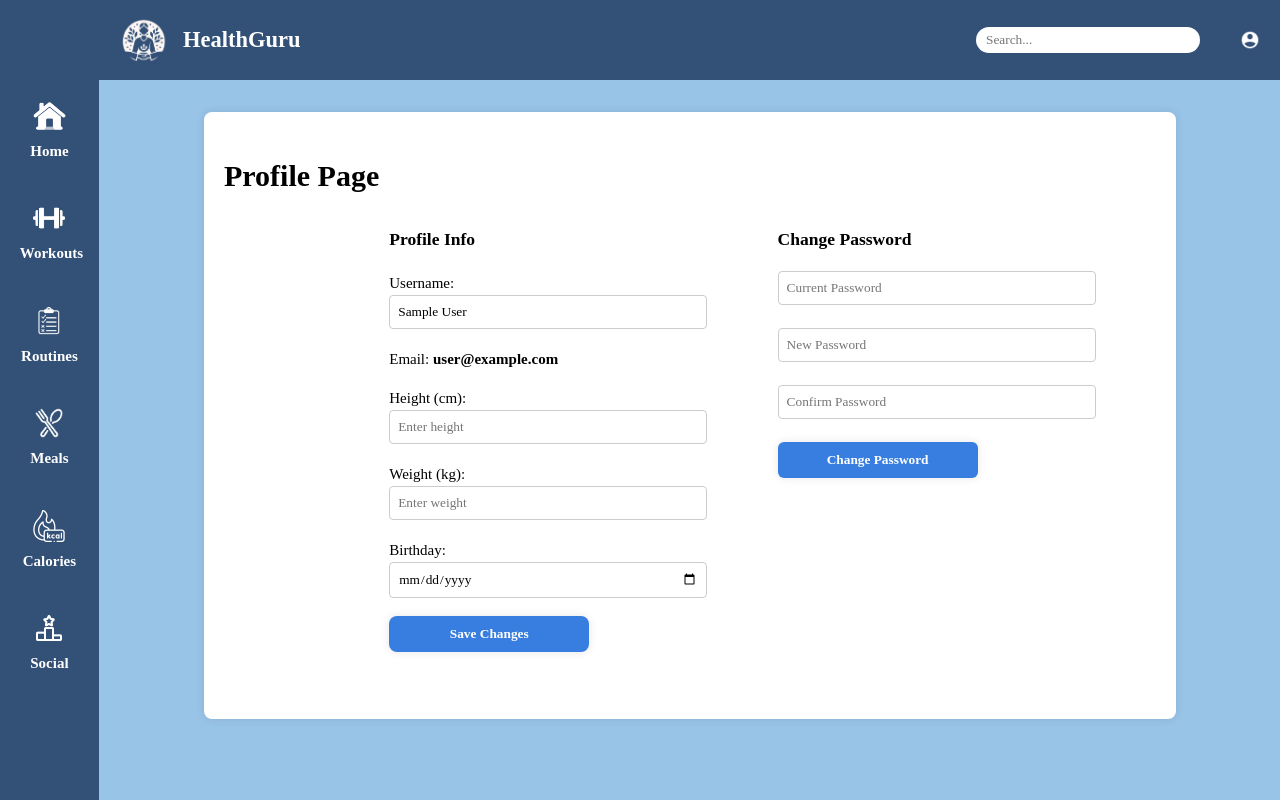
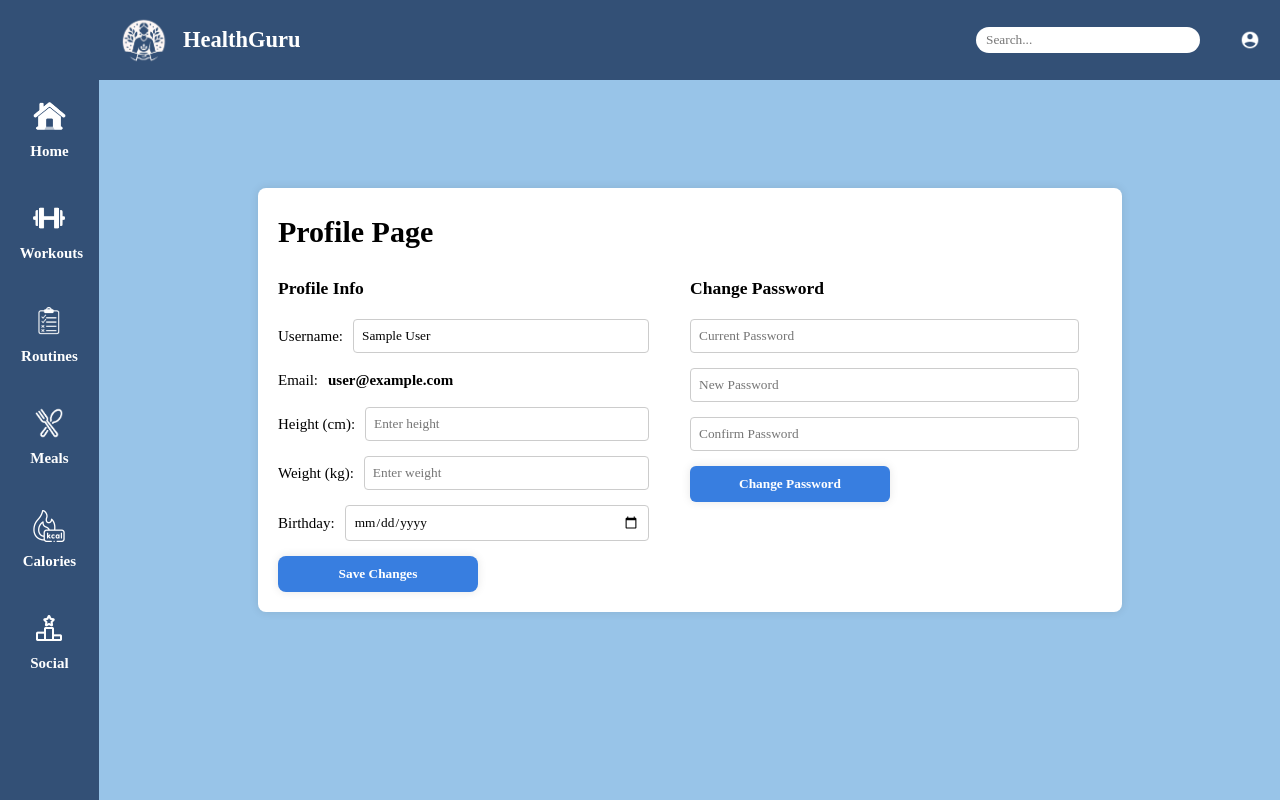
Before and after one commit to BT3103AppDev1/l1-final-term-project-group7, a Vue app: page /profile in a window 1280 px wide. Built offline with nearby package versions, Linux system fonts and the light colour scheme; no server answers; the database is empty; sample sign-in values are in the browser's storage; a web font is replaced by a local one.

Commit message:
Profile Page Styling

```diff
--- a/src/components/profile/ChangePassword.vue
+++ b/src/components/profile/ChangePassword.vue
@@ -1,13 +1,9 @@
 <template>
     <div id = "passwordContainer">
         <h3><strong>Change Password</strong></h3>
-        <div class="field-container">
+        <div id="passwordFields">
           <input type="password" placeholder="Current Password" v-model="currPassword" />
-        </div>
-        <div class="field-container">
           <input type="password" placeholder="New Password" v-model="newPassword" @blur = "validatePassword" />
-        </div>
-        <div class="field-container">
           <input type="password" placeholder="Confirm Password" v-model="cfmPassword" @blur = "validatePassword"/>
         </div>
         <p id="errorMsg" v-if="errorMessage">{{ errorMessage }}</p>
@@ -17,7 +13,6 @@
 </template>
 <script>
 import { getAuth, onAuthStateChanged, reauthenticateWithCredential, EmailAuthProvider, updatePassword } from 'firebase/auth';
-
 
 export default {
     name: 'ChangePassword',
@@ -91,26 +86,22 @@ export default {
 </script>
 
 <style scoped>
-.field-container {
+#passwordFields {
   display: flex;
   flex-direction: column;
-    margin-bottom: 20px;
-    width: 100%;
+  gap: 15px;
 }
 
-.field-container input[type="password"] {
-    width: 100%;
-    max-width: 300px;
+input {
+  display: flex;
+  width: 90%;
   padding: 8px;
-    margin-bottom: 3px;
   border: 1px solid #ccc;
   border-radius: 4px;
 }
 
 button {
   width: 200px;
-    height: 1%;
-    margin-bottom: 1%;
   padding: 10px;
   background-color: rgb(56, 126, 224);;
   color: white;
@@ -120,8 +111,6 @@ button {
   border-radius: 6px;
   font-weight: bolder;
 }
-
-
 
 button:hover {
   background-color: #f6f6f6;
--- a/src/components/profile/ProfileInfo.vue
+++ b/src/components/profile/ProfileInfo.vue
@@ -1,15 +1,26 @@
 <template>
     <div class="profileInfo">
         <h3><strong>Profile Info</strong></h3>
+        <div id="profileFields">
+          <div class="inputField">
             <p>Username: <input v-model="username" placeholder="Enter username" type="text" /></p>
+          </div>
+          <div class="inputField">
             <p>Email: <strong>{{ email }}</strong></p>
+          </div>
+          <div class="inputField">
             <p>Height (cm): <input v-model="height" placeholder="Enter height" type="text" @input = "clearError" @blur="validateHeight" /></p>
+          </div>
+          <div class="inputField">
             <p>Weight (kg): <input v-model="weight" placeholder="Enter weight" type="text" @input = "clearError"  @blur="validateWeight"/></p>
+          </div>
+          <div class="inputField">
             <p>Birthday: <input v-model="birthday" placeholder="Birthday" type="date" @input = "clearError"  @blur="validateBirthday" /></p>
+          </div>
           <p id="errorMsg" v-if="errorMessage">{{ errorMessage }}</p>
           <p id="resultMsg" v-if="resultMessage">{{ resultMessage }}</p>
           <p><button @click="updateUserProfile">Save Changes</button></p>
-
+        </div>
     </div>
 </template>
 <script>
@@ -172,22 +183,36 @@ export default {
 
 }
 </script>
+
 <style scoped>
-.profileInfo input[type="text"],
-.profileInfo input[type="email"],
-.profileInfo input[type="date"] {
+#profileFields {
+  display: flex;
+  flex-direction: column;
+  gap: 15px;
   width: 100%;
-    max-width: 300px;
+}
+
+.inputFields {
+  display: flex;
+}
+
+p {
+  display: flex;
+  width: 90%;
+  margin: 0px;
+  align-items: center;
+  gap: 10px;
+}
+
+input {
+  flex-grow: 1;
   padding: 8px;
-    margin-bottom: 3px;
   border: 1px solid #ccc;
   border-radius: 4px;
 }
 
 button {
   width: 200px;
-    height: 1%;
-    margin-bottom: 1%;
   padding: 10px;
   background-color: rgb(56, 126, 224);
   color: white;
--- a/src/views/Profile.vue
+++ b/src/views/Profile.vue
@@ -2,11 +2,13 @@
   <div>
     <div id="profileContainer">
       <h1> Profile Page </h1>
+      <div id="profileDisplay">
         <div id="profileInfo">
           <ProfileInfo/>
         </div>
         <div id="changePassword" v-if="!isGoogle">
           <ChangePassword/>
+        </div>
       </div>
     </div>
   </div>
@@ -16,6 +18,7 @@
 import ProfileInfo from '@/components/profile/ProfileInfo.vue';
 import ChangePassword from '@/components/profile/ChangePassword.vue';
 import { getAuth, onAuthStateChanged } from 'firebase/auth';
+
 export default {
   name: 'Profile',
 
@@ -58,27 +61,23 @@ export default {
 
 <style scoped>
 #profileContainer {
-    display: flex; /* Use flexbox to align children side by side */
-    justify-content: space-around; /* Distribute space around the items */
-    align-items: start; /* Align items at the start of the container vertically */
-    max-width: 95%;
-    margin: auto;
   padding: 20px;
-    margin-top: 3%;
-    margin-left: 5%;
-    margin-right: 5%;
   box-shadow: 0 0 10px rgba(0,0,0,0.1);
   background-color: white;
   border-radius: 8px;
+  margin: 10%;
+}
+
+#profileDisplay {
+  display: flex;
 }
 
 #profileInfo, #changePassword {
-    margin-top: 7%;
-    margin-bottom: 2%;
-    flex: 1; /* Each child will take equal amount of space */
-    padding: 10px; /* Adds some space inside each box */
-    min-width: 300px; /* Minimum width of each section */
+  width: 50%;
 }
 
-
+h1 {
+  text-wrap: nowrap;
+  margin: 0px;
+}
 </style>
```
Lines whose indentation alone changed are shown as unchanged.
